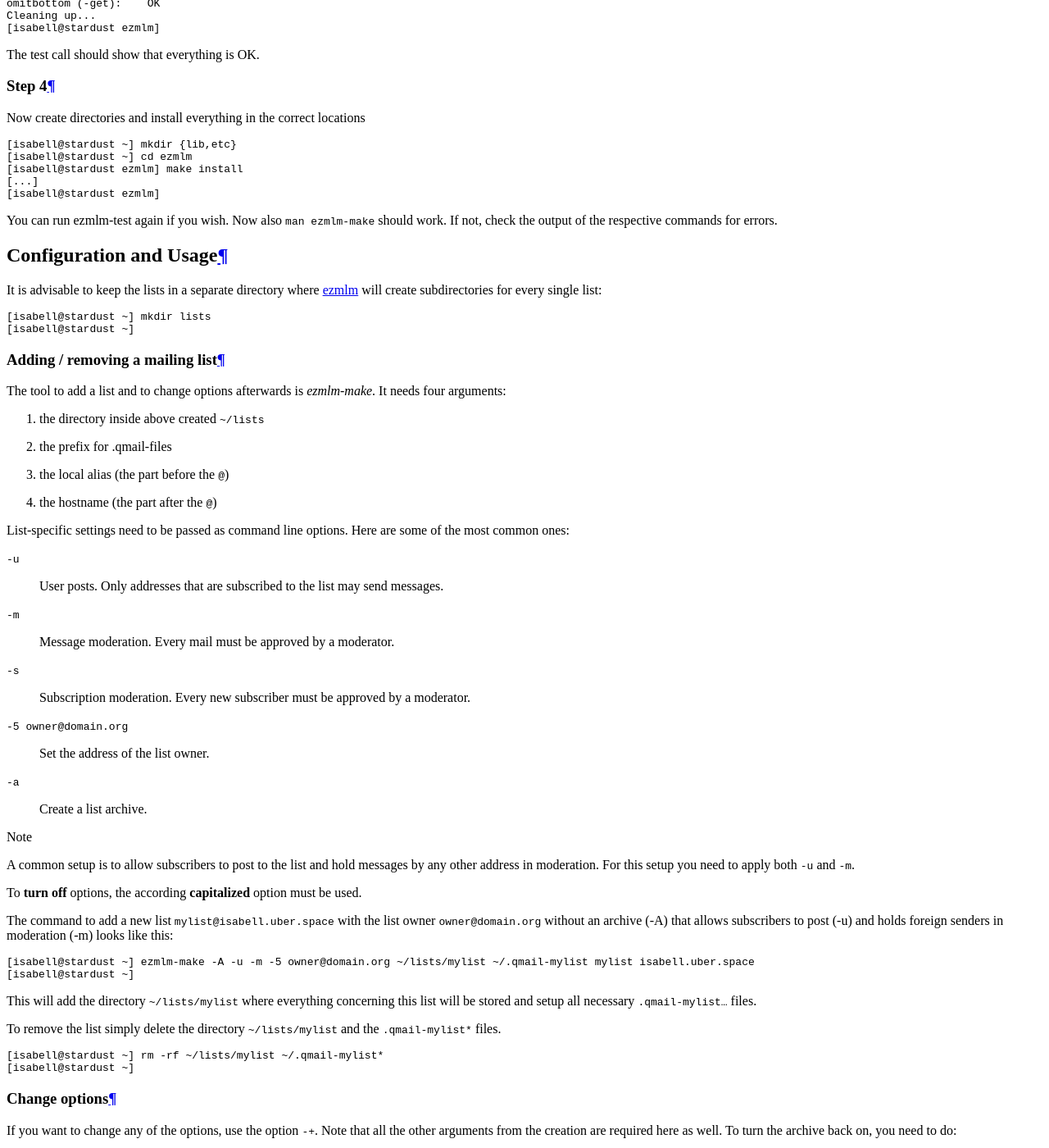
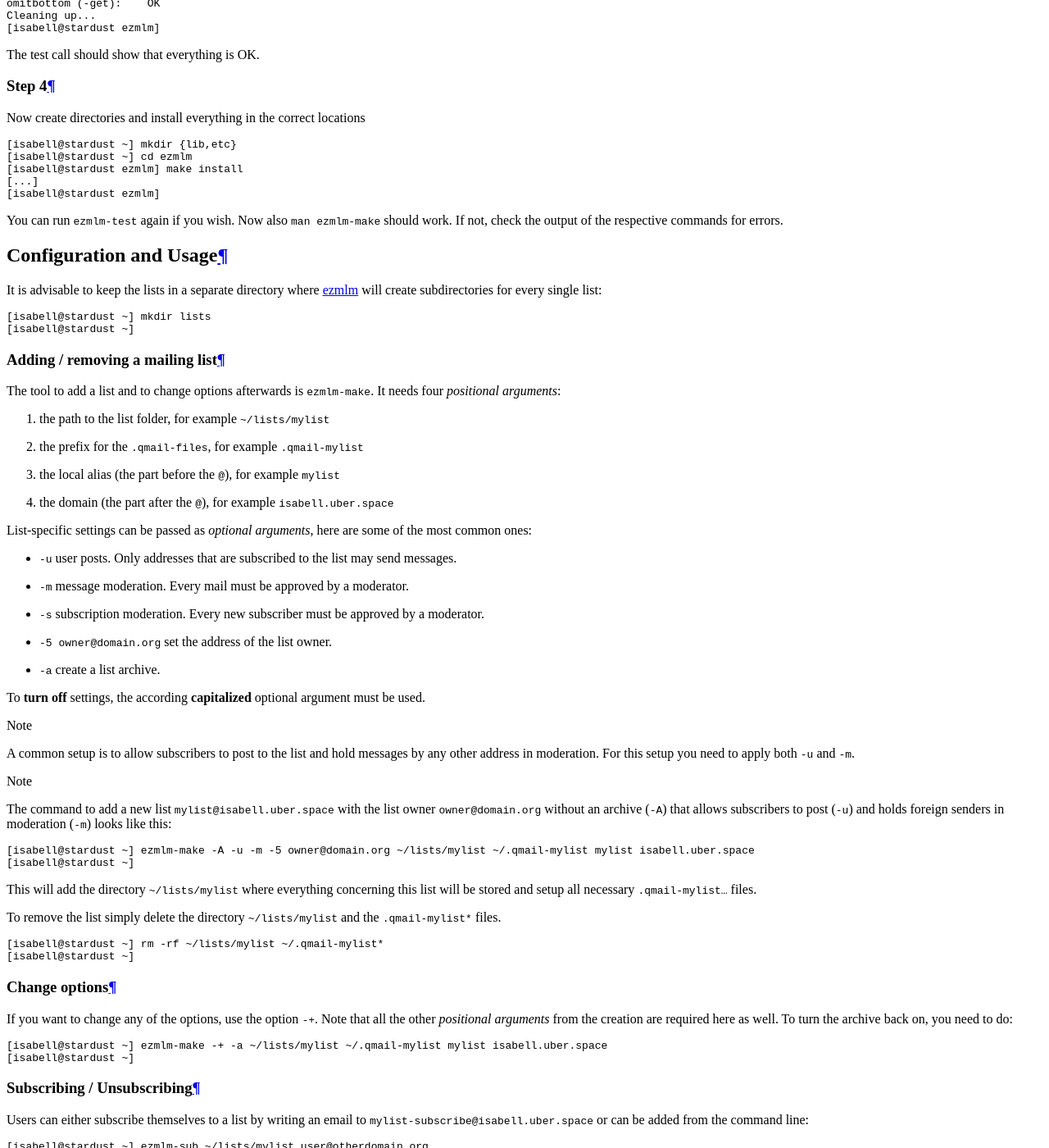
Before and after one commit to Uberspace/lab, a Sphinx documentation site: the page built from source/guide_ezmlm.rst, in a window 1280 px wide and 1400 px high, scrolled down 4783 px. Shown: the whole window at 82% size. Built offline with Sphinx 7.4.7 and the Read the Docs theme 2.0.0, drawn with Linux system fonts in a browser that asks for light colours.

Commit message:
[ezmlm] clean up creating lists, separate example

```diff
--- a/source/guide_ezmlm.rst
+++ b/source/guide_ezmlm.rst
@@ -121,7 +121,7 @@ Now create directories and install everything in the correct locations
  [...]
  [isabell@stardust ezmlm]
 
-You can run ezmlm-test again if you wish. Now also ``man ezmlm-make`` should work.
+You can run ``ezmlm-test`` again if you wish. Now also ``man ezmlm-make`` should work.
 If not, check the output of the respective commands for errors.
 
 
@@ -138,38 +138,34 @@ It is advisable to keep the lists in a separate directory where ezmlm_ will crea
 Adding / removing a mailing list
 --------------------------------
 
-The tool to add a list and to change options afterwards is `ezmlm-make`. It needs four arguments:
+The tool to add a list and to change options afterwards is ``ezmlm-make``. It needs four *positional arguments*:
 
-1. the directory inside above created ``~/lists``
-2. the prefix for .qmail-files
-3. the local alias (the part before the ``@``)
-4. the hostname (the part after the ``@``)
+1. the path to the list folder, for example ``~/lists/mylist``
+2. the prefix for the ``.qmail-files``, for example ``.qmail-mylist``
+3. the local alias (the part before the ``@``), for example ``mylist``
+4. the domain (the part after the ``@``), for example ``isabell.uber.space``
 
-List-specific settings need to be passed as command line options. Here are some of the most common ones:
+List-specific settings can be passed as *optional arguments*, here are some of the most common ones:
 
-``-u``
-    User posts. Only addresses that are subscribed to the list may send messages.
-``-m``
-    Message moderation. Every mail must be approved by a moderator.
-``-s``
-    Subscription moderation. Every new subscriber must be approved by a moderator.
-``-5 owner@domain.org``
-    Set the address of the list owner.
-``-a``
-    Create a list archive.
+
+- ``-u`` user posts. Only addresses that are subscribed to the list may send messages.
+- ``-m`` message moderation. Every mail must be approved by a moderator.
+- ``-s`` subscription moderation. Every new subscriber must be approved by a moderator.
+- ``-5 owner@domain.org`` set the address of the list owner.
+- ``-a`` create a list archive.
+
+To **turn off** settings, the according **capitalized** optional argument must be used.
 
 .. note:: A common setup is to allow subscribers to post to the list and hold messages by any other address in moderation. For this setup you need to apply both ``-u`` and ``-m``.
 
-To **turn off** options, the according **capitalized** option must be used.
+.. note:: The command to add a new list ``mylist@isabell.uber.space`` with the list owner ``owner@domain.org`` without an archive (``-A``) that allows subscribers to post (``-u``) and holds foreign senders in moderation (``-m``) looks like this:
 
-The command to add a new list ``mylist@isabell.uber.space`` with the list owner ``owner@domain.org`` without an archive (-A) that allows subscribers to post (-u) and holds foreign senders in moderation (-m) looks like this:
+  ::
 
-::
+   [isabell@stardust ~] ezmlm-make -A -u -m -5 owner@domain.org ~/lists/mylist ~/.qmail-mylist mylist isabell.uber.space
+   [isabell@stardust ~]
 
- [isabell@stardust ~] ezmlm-make -A -u -m -5 owner@domain.org ~/lists/mylist ~/.qmail-mylist mylist isabell.uber.space
- [isabell@stardust ~]
-
-This will add the directory ``~/lists/mylist`` where everything concerning this list will be stored and setup all necessary ``.qmail-mylist…`` files.
+  This will add the directory ``~/lists/mylist`` where everything concerning this list will be stored and setup all necessary ``.qmail-mylist…`` files.
 
 To remove the list simply delete the directory ``~/lists/mylist`` and the ``.qmail-mylist*`` files.
 
@@ -182,7 +178,7 @@ To remove the list simply delete the directory ``~/lists/mylist`` and the ``.qma
 Change options
 --------------
 
-If you want to change any of the options, use the option ``-+``. Note that all the other arguments from the creation are required here as well. To turn the archive back on, you need to do:
+If you want to change any of the options, use the option ``-+``. Note that all the other *positional arguments* from the creation are required here as well. To turn the archive back on, you need to do:
 
 ::
 
```
